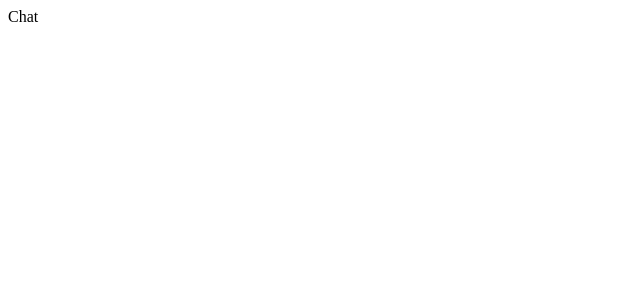
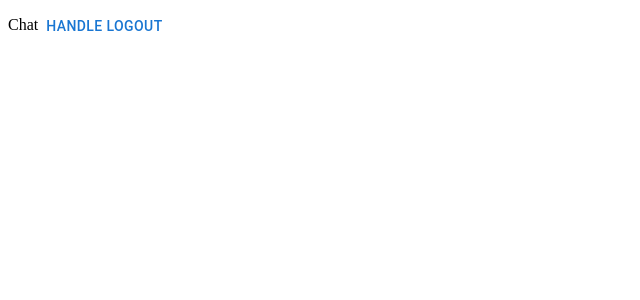
Before and after one commit to Cookie2D/chat-app, a React (Vite) app in the folder client/: page /chat in a window 1280 px wide. Shown: the top 300 px of the page, without its empty margins (0-640 px from the left). Built offline with nearby package versions, Linux system fonts and the light colour scheme; sample sign-in values are in the browser's storage.

Commit message:
feature: add logout button

```diff
--- a/client/src/pages/chat/Chat.tsx
+++ b/client/src/pages/chat/Chat.tsx
@@ -1,3 +1,17 @@
+import { Button } from "@mui/material";
+import { useNavigate } from "react-router-dom";
+
 export default function Chat() {
-  return <div>Chat</div>;
+  const navigate = useNavigate();
+  const handleLogout = () => {
+    localStorage.setItem("user", "");
+    navigate("/");
+  };
+
+  return (
+    <div>
+      Chat
+      <Button onClick={handleLogout}>Handle logout</Button>
+    </div>
+  );
 }
```
